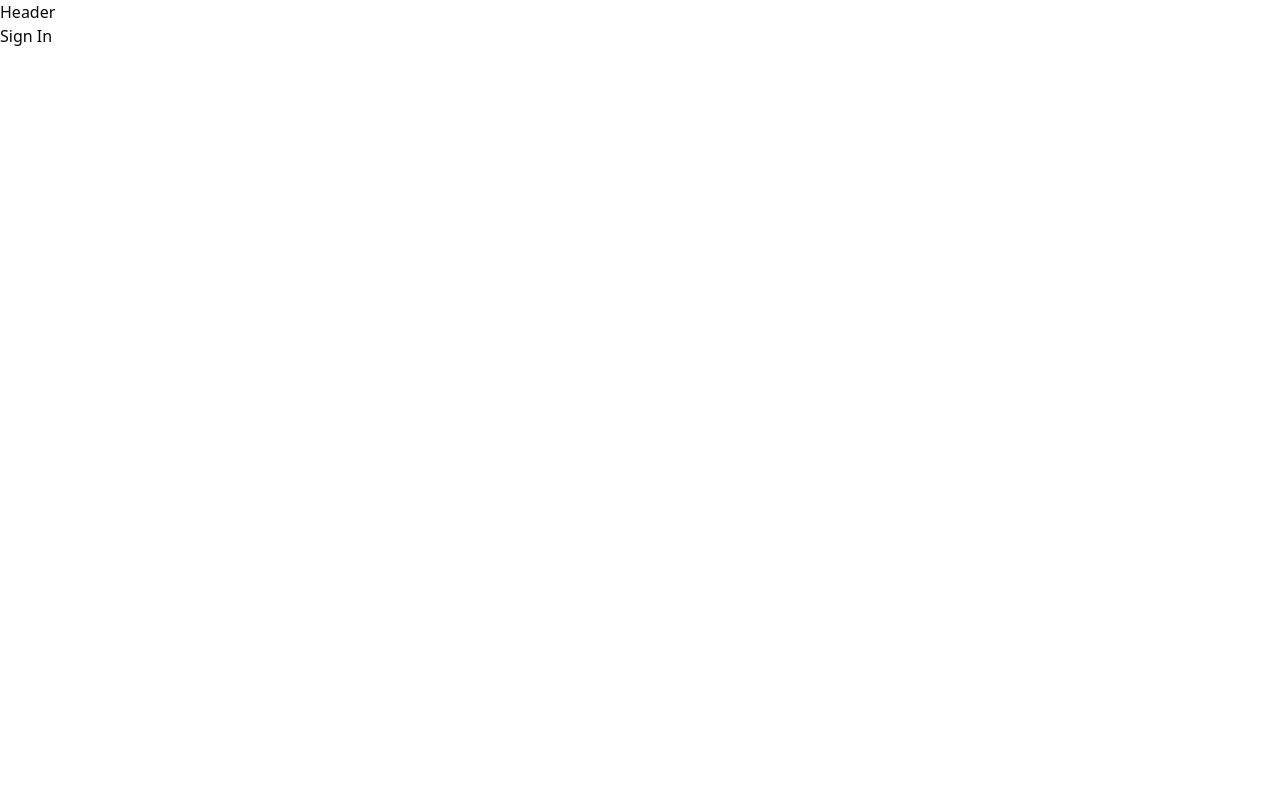
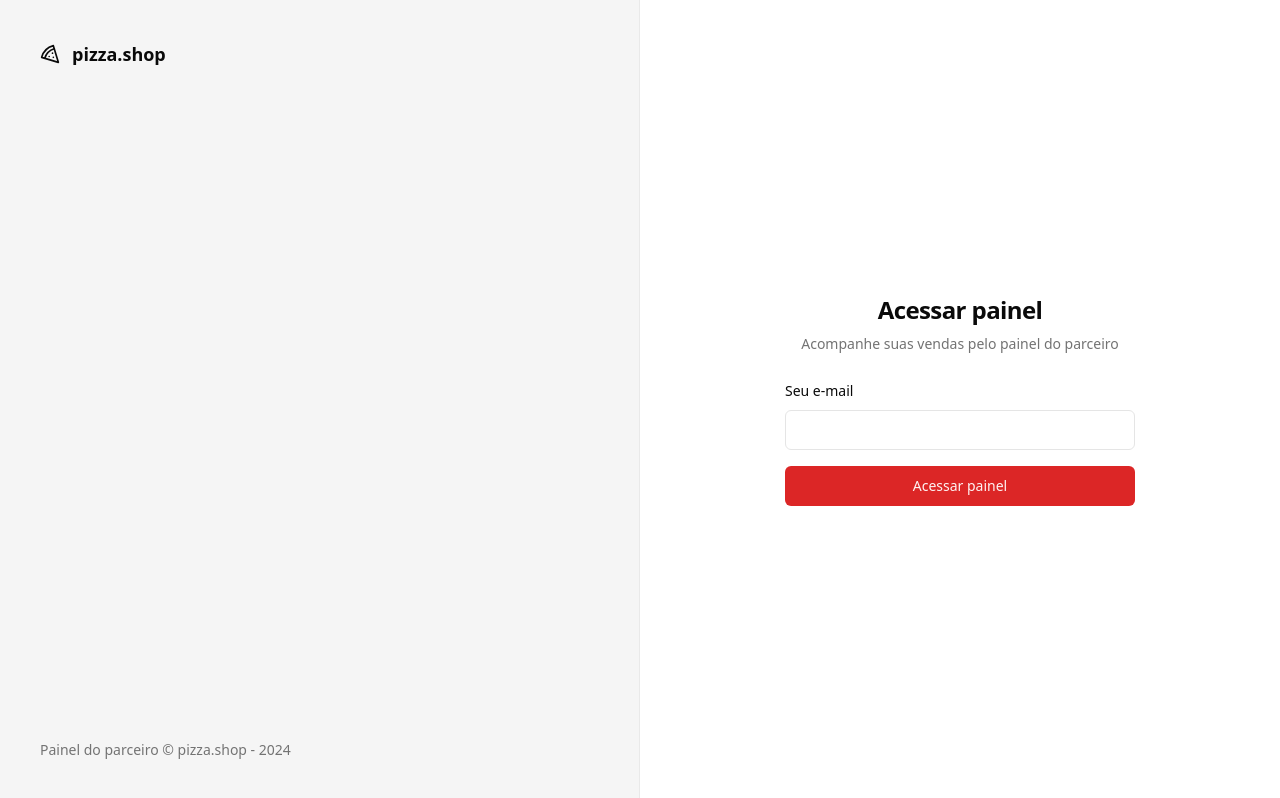
Before and after one commit to AugustoMarcelo/pizza.shop-web, a React (Vite) app: page /sign-in in a window 1280 px wide. Built offline with nearby package versions, Linux system fonts and the light colour scheme.

Commit message:
implementing login page and changing theme colors

```diff
--- a/package.json
+++ b/package.json
@@ -10,6 +10,7 @@
     "preview": "vite preview"
   },
   "dependencies": {
+    "@radix-ui/react-label": "^2.0.2",
     "@radix-ui/react-slot": "^1.0.2",
     "class-variance-authority": "^0.7.0",
     "clsx": "^2.1.0",
--- /dev/null
+++ b/src/components/ui/input.tsx
@@ -0,0 +1,24 @@
+import * as React from 'react'
+
+import { cn } from '@/lib/utils'
+
+export type InputProps = React.InputHTMLAttributes<HTMLInputElement>
+
+const Input = React.forwardRef<HTMLInputElement, InputProps>(
+  ({ className, type, ...props }, ref) => {
+    return (
+      <input
+        type={type}
+        className={cn(
+          'flex h-10 w-full rounded-md border border-input bg-background px-3 py-2 text-sm ring-offset-background file:border-0 file:bg-transparent file:text-sm file:font-medium placeholder:text-muted-foreground focus-visible:outline-none focus-visible:ring-2 focus-visible:ring-ring focus-visible:ring-offset-2 disabled:cursor-not-allowed disabled:opacity-50',
+          className,
+        )}
+        ref={ref}
+        {...props}
+      />
+    )
+  },
+)
+Input.displayName = 'Input'
+
+export { Input }
--- /dev/null
+++ b/src/components/ui/label.tsx
@@ -0,0 +1,24 @@
+import * as LabelPrimitive from '@radix-ui/react-label'
+import { cva, type VariantProps } from 'class-variance-authority'
+import * as React from 'react'
+
+import { cn } from '@/lib/utils'
+
+const labelVariants = cva(
+  'text-sm font-medium leading-none peer-disabled:cursor-not-allowed peer-disabled:opacity-70',
+)
+
+const Label = React.forwardRef<
+  React.ElementRef<typeof LabelPrimitive.Root>,
+  React.ComponentPropsWithoutRef<typeof LabelPrimitive.Root> &
+    VariantProps<typeof labelVariants>
+>(({ className, ...props }, ref) => (
+  <LabelPrimitive.Root
+    ref={ref}
+    className={cn(labelVariants(), className)}
+    {...props}
+  />
+))
+Label.displayName = LabelPrimitive.Root.displayName
+
+export { Label }
--- a/src/global.css
+++ b/src/global.css
@@ -5,66 +5,50 @@
 @layer base {
   :root {
     --background: 0 0% 100%;
-    --foreground: 240 10% 3.9%;
-
+    --foreground: 0 0% 3.9%;
     --card: 0 0% 100%;
-    --card-foreground: 240 10% 3.9%;
-
+    --card-foreground: 0 0% 3.9%;
     --popover: 0 0% 100%;
-    --popover-foreground: 240 10% 3.9%;
-
-    --primary: 240 5.9% 10%;
-    --primary-foreground: 0 0% 98%;
-
-    --secondary: 240 4.8% 95.9%;
-    --secondary-foreground: 240 5.9% 10%;
-
-    --muted: 240 4.8% 95.9%;
-    --muted-foreground: 240 3.8% 46.1%;
-
-    --accent: 240 4.8% 95.9%;
-    --accent-foreground: 240 5.9% 10%;
-
+    --popover-foreground: 0 0% 3.9%;
+    --primary: 0 72.2% 50.6%;
+    --primary-foreground: 0 85.7% 97.3%;
+    --secondary: 0 0% 96.1%;
+    --secondary-foreground: 0 0% 9%;
+    --muted: 0 0% 96.1%;
+    --muted-foreground: 0 0% 45.1%;
+    --accent: 0 0% 96.1%;
+    --accent-foreground: 0 0% 9%;
     --destructive: 0 84.2% 60.2%;
     --destructive-foreground: 0 0% 98%;
-
-    --border: 240 5.9% 90%;
-    --input: 240 5.9% 90%;
-    --ring: 240 10% 3.9%;
-
+    --border: 0 0% 89.8%;
+    --input: 0 0% 89.8%;
+    --ring: 0 72.2% 50.6%;
     --radius: 0.5rem;
   }
 
   .dark {
-    --background: 240 10% 3.9%;
+    --background: 0 0% 3.9%;
     --foreground: 0 0% 98%;
-
-    --card: 240 10% 3.9%;
+    --card: 0 0% 3.9%;
     --card-foreground: 0 0% 98%;
-
-    --popover: 240 10% 3.9%;
+    --popover: 0 0% 3.9%;
     --popover-foreground: 0 0% 98%;
-
-    --primary: 0 0% 98%;
-    --primary-foreground: 240 5.9% 10%;
-
-    --secondary: 240 3.7% 15.9%;
+    --primary: 0 72.2% 50.6%;
+    --primary-foreground: 0 85.7% 97.3%;
+    --secondary: 0 0% 14.9%;
     --secondary-foreground: 0 0% 98%;
-
-    --muted: 240 3.7% 15.9%;
-    --muted-foreground: 240 5% 64.9%;
-
-    --accent: 240 3.7% 15.9%;
+    --muted: 0 0% 14.9%;
+    --muted-foreground: 0 0% 63.9%;
+    --accent: 0 0% 14.9%;
     --accent-foreground: 0 0% 98%;
-
     --destructive: 0 62.8% 30.6%;
     --destructive-foreground: 0 0% 98%;
-
-    --border: 240 3.7% 15.9%;
-    --input: 240 3.7% 15.9%;
-    --ring: 240 4.9% 83.9%;
+    --border: 0 0% 14.9%;
+    --input: 0 0% 14.9%;
+    --ring: 0 72.2% 50.6%;
   }
 }
+
 
 @layer base {
   * {
--- a/src/pages/_layouts/auth.tsx
+++ b/src/pages/_layouts/auth.tsx
@@ -1,11 +1,21 @@
+import { Pizza } from 'lucide-react'
 import { Outlet } from 'react-router-dom'
 
 export function AuthLayout() {
   return (
-    <div>
-      <h1>Header</h1>
+    <div className="grid min-h-screen grid-cols-2">
+      <div className="flex h-full flex-col justify-between border-r border-foreground/5 bg-muted p-10 text-muted-foreground">
+        <div className="flex items-center gap-3 text-lg text-foreground">
+          <Pizza className="h-5 w-5" />
+          <span className="font-semibold">pizza.shop</span>
+        </div>
 
-      <div>
+        <footer className="text-sm">
+          Painel do parceiro &copy; pizza.shop - {new Date().getFullYear()}
+        </footer>
+      </div>
+
+      <div className="flex flex-col items-center justify-center">
         <Outlet />
       </div>
     </div>
--- a/src/pages/auth/sign-in.tsx
+++ b/src/pages/auth/sign-in.tsx
@@ -1,10 +1,36 @@
 import { Helmet } from 'react-helmet-async'
+
+import { Button } from '@/components/ui/button'
+import { Input } from '@/components/ui/input'
+import { Label } from '@/components/ui/label'
 
 export function SignIn() {
   return (
     <>
       <Helmet title="Login" />
-      <h1>Sign In</h1>
+      <div className="p-8">
+        <div className="flex w-[350px] flex-col justify-center gap-6">
+          <div className="flex flex-col gap-2 text-center">
+            <h1 className="text-2xl font-semibold tracking-tight">
+              Acessar painel
+            </h1>
+            <p className="text-sm text-muted-foreground">
+              Acompanhe suas vendas pelo painel do parceiro
+            </p>
+          </div>
+
+          <form className="space-y-4">
+            <div className="space-y-2">
+              <Label htmlFor="email">Seu e-mail</Label>
+              <Input id="email" type="email" autoComplete="email" />
+            </div>
+
+            <Button className="w-full" type="submit">
+              Acessar painel
+            </Button>
+          </form>
+        </div>
+      </div>
     </>
   )
 }
```
